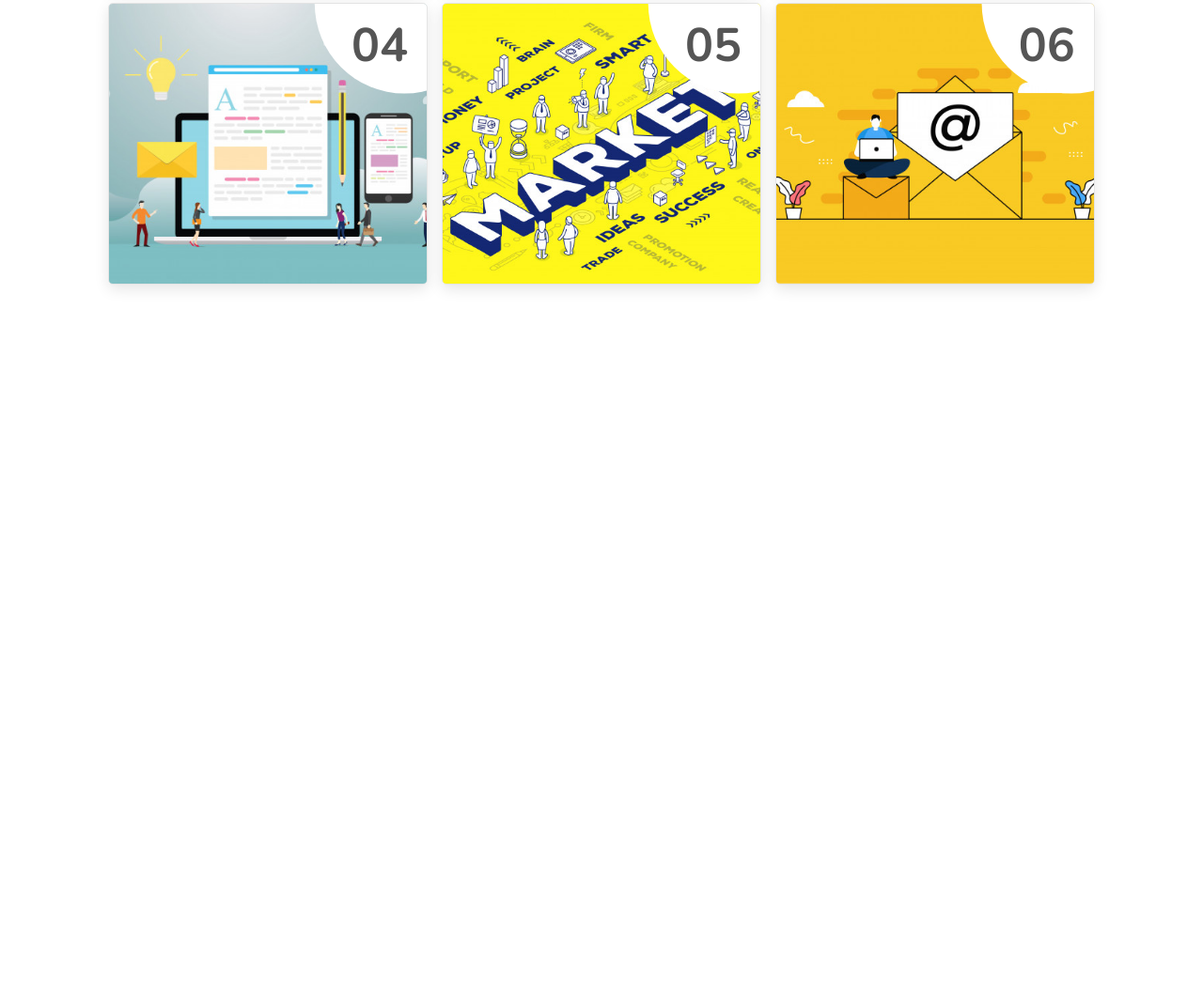
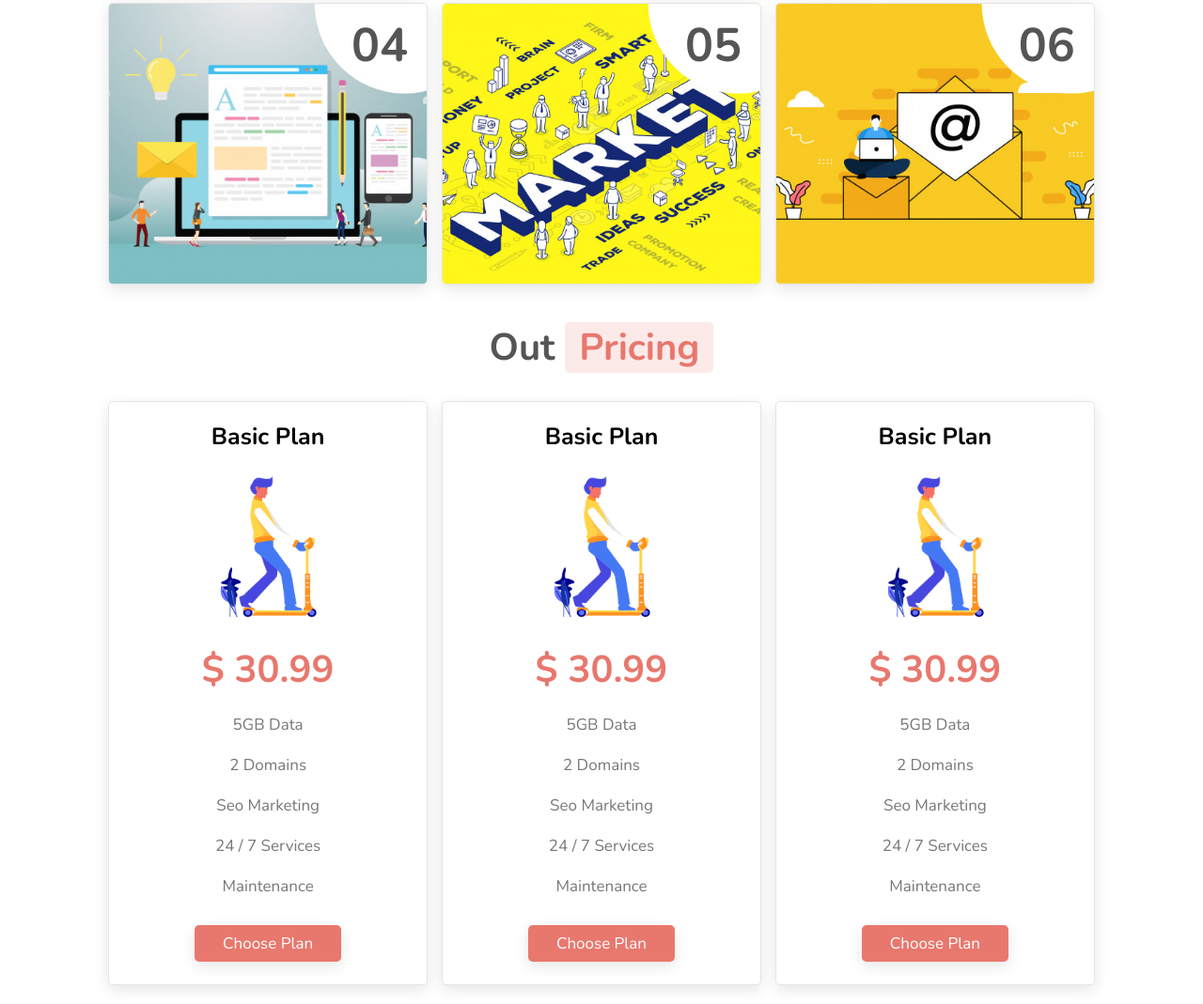
Before and after one commit to alzeqri1997/marketo-website, a website: page index.html in a window 1280 px wide. Shown: the part 2541-3610 px from the top of the page at 94% size. Before the commit the page ends 2864 px from the top, so only its background shows below. Drawn offline with nearby package versions, Linux system fonts and the light colour scheme.

Commit message:
pricing section completed

```diff
--- a/index.html
+++ b/index.html
@@ -225,5 +225,54 @@
         </div>
       </div>
     </section>
+
+    <!-- Pricing section  -->
+    <section class="pricing" id="pricing">
+      <h1 class="heading">out <span>pricing</span></h1>
+
+      <div class="box-container">
+        <div class="box">
+          <h3>basic plan</h3>
+          <img src="./src/images/p-1.png" alt="" />
+          <div class="price"><span>$</span> 30.99</div>
+          <ul>
+            <li>5GB data</li>
+            <li>2 domains</li>
+            <li>seo marketing</li>
+            <li>24 / 7 services</li>
+            <li>maintenance</li>
+          </ul>
+          <a href="#" class="btn"> choose plan </a>
+        </div>
+
+        <div class="box">
+          <h3>basic plan</h3>
+          <img src="./src/images/p-1.png" alt="" />
+          <div class="price"><span>$</span> 30.99</div>
+          <ul>
+            <li>5GB data</li>
+            <li>2 domains</li>
+            <li>seo marketing</li>
+            <li>24 / 7 services</li>
+            <li>maintenance</li>
+          </ul>
+          <a href="#" class="btn"> choose plan </a>
+        </div>
+
+        <div class="box">
+          <h3>basic plan</h3>
+          <img src="./src/images/p-1.png" alt="" />
+          <div class="price"><span>$</span> 30.99</div>
+          <ul>
+            <li>5GB data</li>
+            <li>2 domains</li>
+            <li>seo marketing</li>
+            <li>24 / 7 services</li>
+            <li>maintenance</li>
+          </ul>
+          <a href="#" class="btn"> choose plan </a>
+        </div>
+      </div>
+    </section>
   </body>
 </html>
--- /dev/null
+++ b/src/Scss/_pricing.scss
@@ -0,0 +1,36 @@
+.pricing{
+    .box-container{
+        grid-template-columns: repeat(auto-fit, minmax(30rem, 1fr));
+
+        .box{
+            padding: 2rem;
+
+            h3{
+                color: vara(--black);
+                font-size: 2.5rem;
+            }
+
+            img{
+                margin: 2.5rem 0 ;
+                height: 15rem;
+            }
+
+            .price{
+                font-size: 4rem;
+                font-weight: bolder;
+                color: var(--main-color);
+            }
+
+            ul{
+                padding: 1rem;
+                list-style: none;
+
+                li{
+                    padding: 1rem 0;
+                    font-size: 1.7rem;
+                    color: var(--light-color);
+                }
+            }
+        }
+    }
+}
--- a/src/Scss/style.scss
+++ b/src/Scss/style.scss
@@ -6,3 +6,4 @@
 @use 'services';
 @use 'about';
 @use 'portfolio';
+@use 'pricing';
```
Also changed, not shown: dist/css/style.css, 1 other file.
